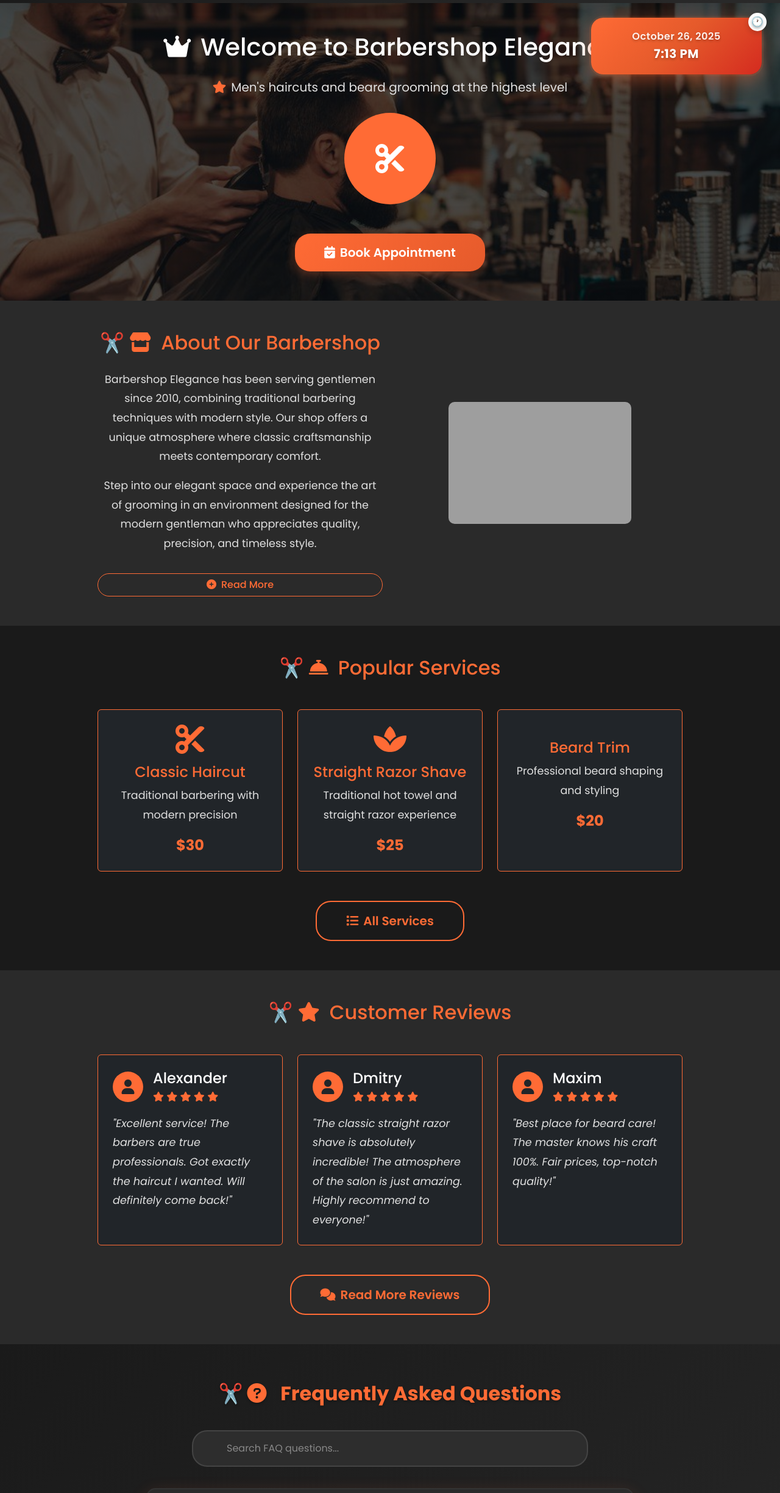
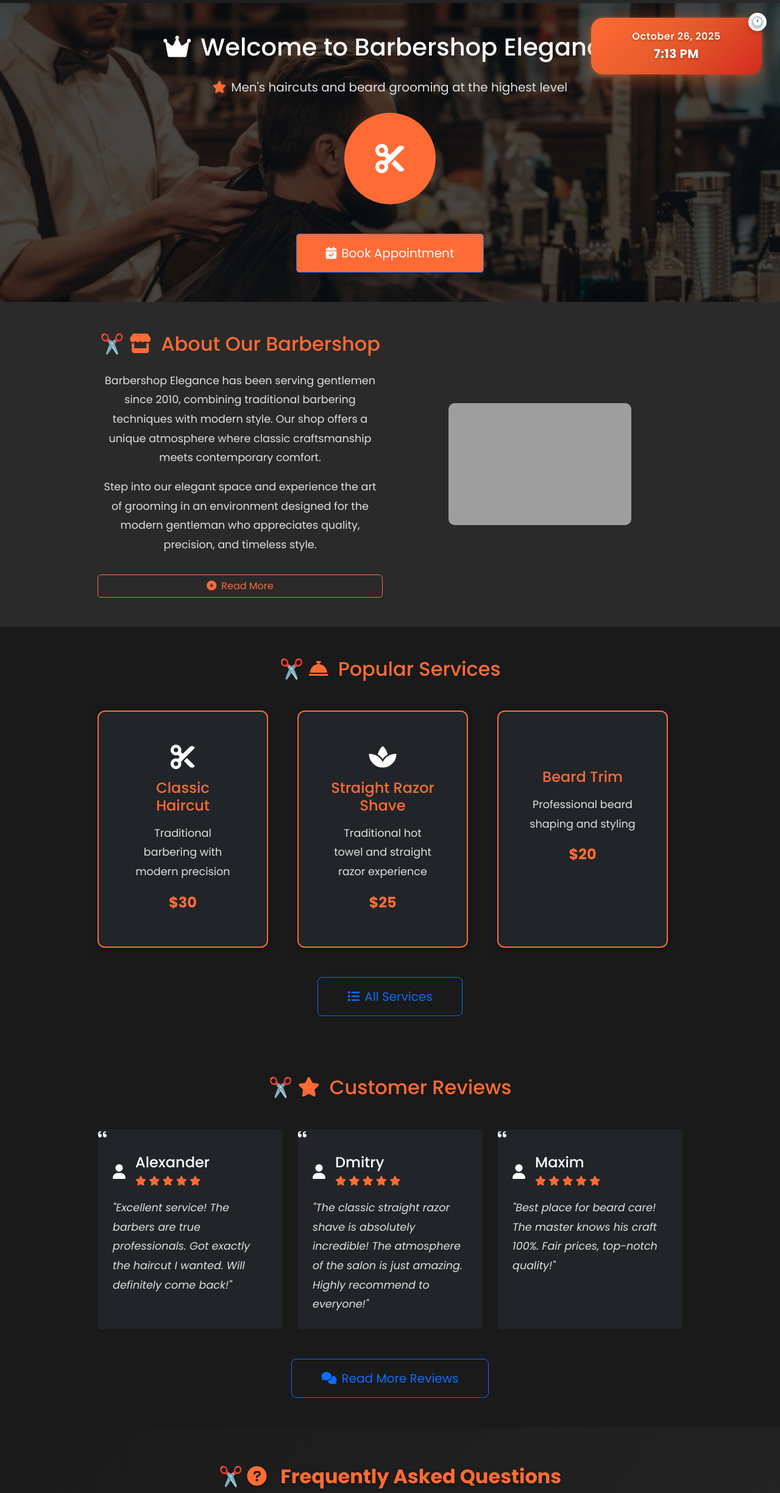
Before and after one commit to commedeschamps/Barbershop, a plain HTML site: page index.html in a window 1280 px wide. Shown: the part 71-2519 px from the top of the page at 61% size. Drawn offline with nearby package versions, Linux system fonts and the light colour scheme; grey boxes are pictures that could not be loaded; some icons are missing.

Commit message:
Enhance hero section and update services/reviews layout
Updated hero section with animated background and improved accessibility. Enhanced styling for buttons and cards in services and reviews sections.

```diff
--- a/index.html
+++ b/index.html
@@ -89,20 +89,23 @@
 
     <!-- Hero Section with Bootstrap Grid and Spacing (Task 3, Task 4) -->
     <section id="hero-section" class="py-5" role="banner" aria-label="Welcome section">
-        <div class="container-fluid">
+        <!-- Animated background elements -->
+        <div class="hero-background-pattern"></div>
+
+        <div class="container-fluid hero-content-wrapper">
             <div class="row justify-content-center text-center">
                 <div class="col-lg-8 col-md-10">
-                    <h1 class="mb-4" id="main-heading"><i class="fas fa-crown me-3" aria-hidden="true"></i>Welcome to Barbershop Elegance</h1>
-                    <p class="mb-4 fs-5"><i class="fas fa-star me-2" style="color: #ff6b35;" aria-hidden="true"></i>Men's haircuts and beard grooming at the highest level</p>
+                    <h1 class="mb-4" id="main-heading">
+                        <i class="fas fa-crown me-3" aria-hidden="true"></i>Welcome to Barbershop Elegance
+                    </h1>
+                    <p class="mb-4 fs-5 hero-subtitle">
+                        <i class="fas fa-star me-2" style="color: #ff6b35;" aria-hidden="true"></i>Men's haircuts and beard grooming at the highest level
+                    </p>
                     <!-- Hero Icon -->
                     <div class="hero-image my-4" aria-hidden="true">
                         <i class="fas fa-scissors"></i>
                     </div>
-                    <a href="booking.html" class="btn btn-primary btn-lg mt-4 px-5 py-3"
-                       style="background: linear-gradient(135deg, #ff6b35 0%, #e55a2b 100%);
-                              border: none; font-weight: 600; border-radius: 25px;
-                              box-shadow: 0 4px 15px rgba(255, 107, 53, 0.3);
-                              transition: all 0.3s ease;"
+                    <a href="booking.html" class="btn btn-primary btn-lg mt-4 px-5 py-3 hero-btn"
                        aria-label="Book an appointment at Barbershop Elegance">
                         <i class="fas fa-calendar-check me-2" aria-hidden="true"></i>Book Appointment
                     </a>
@@ -113,22 +116,38 @@
 
     <!-- About Section with Bootstrap Grid (Task 3: col-lg-6) -->
     <section id="about-section" class="py-5" role="region" aria-labelledby="about-heading">
-        <div class="container">
+        <!-- Decorative corner elements -->
+        <div class="about-corner-tl"></div>
+        <div class="about-corner-br"></div>
+
+        <div class="container about-content">
             <div class="row align-items-center">
                 <div class="col-lg-6 mb-4 mb-lg-0">
-                    <h2 class="mb-4" id="about-heading"><i class="fas fa-store me-3" aria-hidden="true"></i>About Our Barbershop</h2>
-                    <p class="mb-3">Barbershop Elegance has been serving gentlemen since 2010, combining traditional barbering techniques with modern style. Our shop offers a unique atmosphere where classic craftsmanship meets contemporary comfort.</p>
-                    <p class="mb-3">Step into our elegant space and experience the art of grooming in an environment designed for the modern gentleman who appreciates quality, precision, and timeless style.</p>
+                    <h2 class="mb-4" id="about-heading">
+                        <i class="fas fa-store me-3" aria-hidden="true"></i>About Our Barbershop
+                    </h2>
+                    <p class="mb-3 about-text">
+                        Barbershop Elegance has been serving gentlemen since 2010, combining traditional barbering techniques with modern style. Our shop offers a unique atmosphere where classic craftsmanship meets contemporary comfort.
+                    </p>
+                    <p class="mb-3 about-text">
+                        Step into our elegant space and experience the art of grooming in an environment designed for the modern gentleman who appreciates quality, precision, and timeless style.
+                    </p>
 
                     <!-- Read More - Additional Content (Hidden by default) -->
                     <div id="additionalContent" style="display: none;">
-                        <p class="mb-3"><i class="fas fa-award me-2" style="color: #ff6b35;"></i><strong>Our Story:</strong> Founded by 4 enthusiast studens from SE-2411,  our barbershop was born from a passion for traditional grooming excellence. Over the years, we've built a reputation for attention to detail and customer satisfaction.</p>
-                        <p class="mb-3"><i class="fas fa-users me-2" style="color: #ff6b35;"></i><strong>Expert Team:</strong> Our team consists of certified professionals with years of experience in classic and contemporary styling techniques. We continuously train to stay updated with the latest trends while honoring time-tested traditions.</p>
-                        <p class="mb-0"><i class="fas fa-heart me-2" style="color: #ff6b35;"></i><strong>Our Mission:</strong> We believe every man deserves to look and feel his best. That's why we provide personalized consultations and premium services in a relaxing, sophisticated environment.</p>
+                        <p class="mb-3 about-text">
+                            <i class="fas fa-award me-2" style="color: #ff6b35;"></i><strong>Our Story:</strong> Founded by 4 enthusiast students from SE-2411, our barbershop was born from a passion for traditional grooming excellence. Over the years, we've built a reputation for attention to detail and customer satisfaction.
+                        </p>
+                        <p class="mb-3 about-text">
+                            <i class="fas fa-users me-2" style="color: #ff6b35;"></i><strong>Expert Team:</strong> Our team consists of certified professionals with years of experience in classic and contemporary styling techniques. We continuously train to stay updated with the latest trends while honoring time-tested traditions.
+                        </p>
+                        <p class="mb-0 about-text">
+                            <i class="fas fa-heart me-2" style="color: #ff6b35;"></i><strong>Our Mission:</strong> We believe every man deserves to look and feel his best. That's why we provide personalized consultations and premium services in a relaxing, sophisticated environment.
+                        </p>
                     </div>
 
                     <!-- Read More Button -->
-                    <button id="readMoreBtn" class="btn btn-outline-warning mt-3" style="border-radius: 20px; font-weight: 500;">
+                    <button id="readMoreBtn" class="btn btn-outline-warning mt-3 about-btn">
                         <i class="fas fa-plus-circle me-2"></i>Read More
                     </button>
                 </div>
@@ -142,47 +161,54 @@
 
     <!-- Services Section with Bootstrap Cards and Grid (Task 8, Task 3: col-lg-4) -->
     <section class="services-section py-5" role="region" aria-labelledby="services-heading">
-        <div class="container">
-            <h2 class="text-center mb-5" id="services-heading"><i class="fas fa-concierge-bell me-3" aria-hidden="true"></i>Popular Services</h2>
+        <!-- Animated diagonal stripes background -->
+        <div class="services-bg-pattern"></div>
+
+        <div class="container services-content">
+            <h2 class="text-center mb-5" id="services-heading">
+                <i class="fas fa-concierge-bell me-3" aria-hidden="true"></i>Popular Services
+            </h2>
             <!-- Bootstrap Cards in 3-column grid -->
             <div class="row g-4" role="list" aria-label="Popular services list">
                 <div class="col-lg-4 col-md-6" role="listitem">
-                    <div class="card h-100 bg-dark text-white border-warning">
+                    <div class="card h-100 bg-dark text-white service-card">
                         <div class="card-body text-center p-4">
-                            <i class="fas fa-cut text-warning mb-3" style="font-size: 3rem;" aria-hidden="true"></i>
-                            <h3 class="card-title text-warning">Classic Haircut</h3>
-                            <p class="card-text mb-3">Traditional barbering with modern precision</p>
+                            <div class="service-icon-circle">
+                                <i class="fas fa-cut text-white" style="font-size: 2.5rem;" aria-hidden="true"></i>
+                            </div>
+                            <h3 class="card-title text-warning service-card-title">Classic Haircut</h3>
+                            <p class="card-text mb-3 service-card-text">Traditional barbering with modern precision</p>
                             <span class="fs-4 fw-bold text-warning" aria-label="Price: 30 dollars">$30</span>
                         </div>
                     </div>
                 </div>
                 <div class="col-lg-4 col-md-6" role="listitem">
-                    <div class="card h-100 bg-dark text-white border-warning">
+                    <div class="card h-100 bg-dark text-white service-card">
                         <div class="card-body text-center p-4">
-                            <i class="fas fa-spa text-warning mb-3" style="font-size: 3rem;" aria-hidden="true"></i>
-                            <h3 class="card-title text-warning">Straight Razor Shave</h3>
-                            <p class="card-text mb-3">Traditional hot towel and straight razor experience</p>
+                            <div class="service-icon-circle">
+                                <i class="fas fa-spa text-white" style="font-size: 2.5rem;" aria-hidden="true"></i>
+                            </div>
+                            <h3 class="card-title text-warning service-card-title">Straight Razor Shave</h3>
+                            <p class="card-text mb-3 service-card-text">Traditional hot towel and straight razor experience</p>
                             <span class="fs-4 fw-bold text-warning" aria-label="Price: 25 dollars">$25</span>
                         </div>
                     </div>
                 </div>
                 <div class="col-lg-4 col-md-6" role="listitem">
-                    <div class="card h-100 bg-dark text-white border-warning">
+                    <div class="card h-100 bg-dark text-white service-card">
                         <div class="card-body text-center p-4">
-                            <i class="fas fa-beard text-warning mb-3" style="font-size: 3rem;" aria-hidden="true"></i>
-                            <h3 class="card-title text-warning">Beard Trim</h3>
-                            <p class="card-text mb-3">Professional beard shaping and styling</p>
+                            <div class="service-icon-circle">
+                                <i class="fas fa-beard text-white" style="font-size: 2.5rem;" aria-hidden="true"></i>
+                            </div>
+                            <h3 class="card-title text-warning service-card-title">Beard Trim</h3>
+                            <p class="card-text mb-3 service-card-text">Professional beard shaping and styling</p>
                             <span class="fs-4 fw-bold text-warning" aria-label="Price: 20 dollars">$20</span>
                         </div>
                     </div>
                 </div>
             </div>
             <div class="text-center mt-5">
-                <a href="services.html" class="btn btn-outline-primary btn-lg px-5 py-3"
-                   style="border: 2px solid #ff6b35; color: #ff6b35; font-weight: 600;
-                          border-radius: 25px; transition: all 0.3s ease;"
-                   onmouseover="this.style.backgroundColor='#ff6b35'; this.style.color='white'; this.style.borderColor='#ff6b35';"
-                   onmouseout="this.style.backgroundColor='transparent'; this.style.color='#ff6b35'; this.style.borderColor='#ff6b35';">
+                <a href="services.html" class="btn btn-outline-primary btn-lg px-5 py-3 services-view-all-btn">
                     <i class="fas fa-list me-2"></i>All Services
                 </a>
             </div>
@@ -190,22 +216,29 @@
     </section>
 
     <!-- Reviews Section with Bootstrap Cards (Task 8) -->
-    <section class="py-5" style="background-color: #2a2a2a;">
-        <div class="container">
-            <h2 class="text-center mb-5"><i class="fas fa-star me-3"></i>Customer Reviews</h2>
+    <section class="py-5 reviews-section">
+        <!-- Decorative corner accents -->
+        <div class="review-corner-tl"></div>
+        <div class="review-corner-br"></div>
+
+        <div class="container reviews-content">
+            <h2 class="text-center mb-5" id="reviews-heading">
+                <i class="fas fa-star me-3"></i>Customer Reviews
+            </h2>
             <!-- Bootstrap Cards in 3-column grid -->
             <div class="row g-4">
                 <!-- Review 1 -->
                 <div class="col-lg-4 col-md-6">
-                    <div class="card h-100 bg-dark text-white border-warning">
-                        <div class="card-body p-4">
+                    <div class="card h-100 bg-dark text-white review-card">
+                        <!-- Quote icon background -->
+                        <i class="fas fa-quote-left review-quote-bg"></i>
+                        <div class="card-body p-4 review-card-body">
                             <div class="d-flex align-items-center mb-3">
-                                <div class="rounded-circle bg-warning d-flex align-items-center justify-content-center me-3"
-                                     style="width: 50px; height: 50px;">
-                                    <i class="fas fa-user text-dark fs-4"></i>
+                                <div class="rounded-circle d-flex align-items-center justify-content-center me-3 review-avatar">
+                                    <i class="fas fa-user text-white fs-4"></i>
                                 </div>
                                 <div>
-                                    <h4 class="card-title mb-1">Alexander</h4>
+                                    <h4 class="card-title mb-1 review-author">Alexander</h4>
                                     <div class="text-warning">
                                         <i class="fas fa-star"></i>
                                         <i class="fas fa-star"></i>
@@ -215,22 +248,24 @@
                                     </div>
                                 </div>
                             </div>
-                            <p class="card-text fst-italic">"Excellent service! The barbers are true professionals. Got exactly the haircut I wanted. Will definitely come back!"</p>
+                            <p class="card-text fst-italic review-text">
+                                "Excellent service! The barbers are true professionals. Got exactly the haircut I wanted. Will definitely come back!"
+                            </p>
                         </div>
                     </div>
                 </div>
 
                 <!-- Review 2 -->
                 <div class="col-lg-4 col-md-6">
-                    <div class="card h-100 bg-dark text-white border-warning">
-                        <div class="card-body p-4">
+                    <div class="card h-100 bg-dark text-white review-card">
+                        <i class="fas fa-quote-left review-quote-bg"></i>
+                        <div class="card-body p-4 review-card-body">
                             <div class="d-flex align-items-center mb-3">
-                                <div class="rounded-circle bg-warning d-flex align-items-center justify-content-center me-3"
-                                     style="width: 50px; height: 50px;">
-                                    <i class="fas fa-user text-dark fs-4"></i>
+                                <div class="rounded-circle d-flex align-items-center justify-content-center me-3 review-avatar">
+                                    <i class="fas fa-user text-white fs-4"></i>
                                 </div>
                                 <div>
-                                    <h4 class="card-title mb-1">Dmitry</h4>
+                                    <h4 class="card-title mb-1 review-author">Dmitry</h4>
                                     <div class="text-warning">
                                         <i class="fas fa-star"></i>
                                         <i class="fas fa-star"></i>
@@ -240,22 +275,24 @@
                                     </div>
                                 </div>
                             </div>
-                            <p class="card-text fst-italic">"The classic straight razor shave is absolutely incredible! The atmosphere of the salon is just amazing. Highly recommend to everyone!"</p>
+                            <p class="card-text fst-italic review-text">
+                                "The classic straight razor shave is absolutely incredible! The atmosphere of the salon is just amazing. Highly recommend to everyone!"
+                            </p>
                         </div>
                     </div>
                 </div>
 
                 <!-- Review 3 -->
                 <div class="col-lg-4 col-md-6">
-                    <div class="card h-100 bg-dark text-white border-warning">
-                        <div class="card-body p-4">
+                    <div class="card h-100 bg-dark text-white review-card">
+                        <i class="fas fa-quote-left review-quote-bg"></i>
+                        <div class="card-body p-4 review-card-body">
                             <div class="d-flex align-items-center mb-3">
-                                <div class="rounded-circle bg-warning d-flex align-items-center justify-content-center me-3"
-                                     style="width: 50px; height: 50px;">
-                                    <i class="fas fa-user text-dark fs-4"></i>
+                                <div class="rounded-circle d-flex align-items-center justify-content-center me-3 review-avatar">
+                                    <i class="fas fa-user text-white fs-4"></i>
                                 </div>
                                 <div>
-                                    <h4 class="card-title mb-1">Maxim</h4>
+                                    <h4 class="card-title mb-1 review-author">Maxim</h4>
                                     <div class="text-warning">
                                         <i class="fas fa-star"></i>
                                         <i class="fas fa-star"></i>
@@ -265,18 +302,16 @@
                                     </div>
                                 </div>
                             </div>
-                            <p class="card-text fst-italic">"Best place for beard care! The master knows his craft 100%. Fair prices, top-notch quality!"</p>
+                            <p class="card-text fst-italic review-text">
+                                "Best place for beard care! The master knows his craft 100%. Fair prices, top-notch quality!"
+                            </p>
                         </div>
                     </div>
                 </div>
             </div>
 
             <div class="text-center mt-5">
-                <a href="reviews.html" class="btn btn-outline-primary btn-lg px-5 py-3"
-                   style="border: 2px solid #ff6b35; color: #ff6b35; font-weight: 600;
-                          border-radius: 25px; transition: all 0.3s ease;"
-                   onmouseover="this.style.backgroundColor='#ff6b35'; this.style.color='white'; this.style.borderColor='#ff6b35';"
-                   onmouseout="this.style.backgroundColor='transparent'; this.style.color='#ff6b35'; this.style.borderColor='#ff6b35';">
+                <a href="reviews.html" class="btn btn-outline-primary btn-lg px-5 py-3 reviews-view-all-btn">
                     <i class="fas fa-comments me-2"></i>Read More Reviews
                 </a>
             </div>
```
